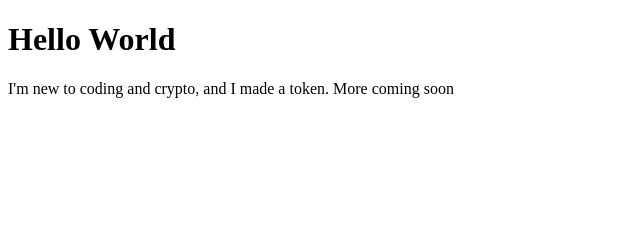
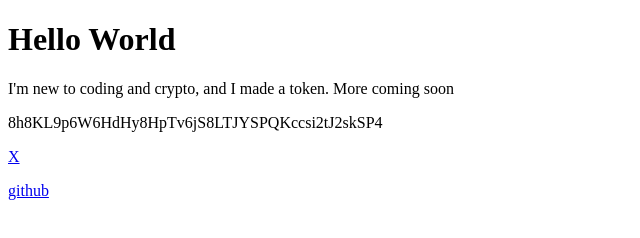
Before and after one commit to NewDevSolana/website, a plain HTML site: page index.html in a window 1280 px wide. Shown: the whole page, without its empty margins (0-640 px from the left). Drawn offline with Linux system fonts and the light colour scheme.

Commit message:
added links to website

```diff
--- a/index.html
+++ b/index.html
@@ -12,6 +12,19 @@
     <p>
         I'm new to coding and crypto, and I made a token. More coming soon
     </p>
+    <p>
+        8h8KL9p6W6HdHy8HpTv6jS8LTJYSPQKccsi2tJ2skSP4
+    </p>
+    <a href="https://twitter.com/NewDevSolana">
+        <p>
+            X
+        </p>
+    </a>
+    <a href="https://github.com/NewDevSolana">
+        <p>
+            github
+        </p>
+    </a>
     <!-- Your content goes here -->
 
     <!-- You can include your JavaScript files here -->
```
